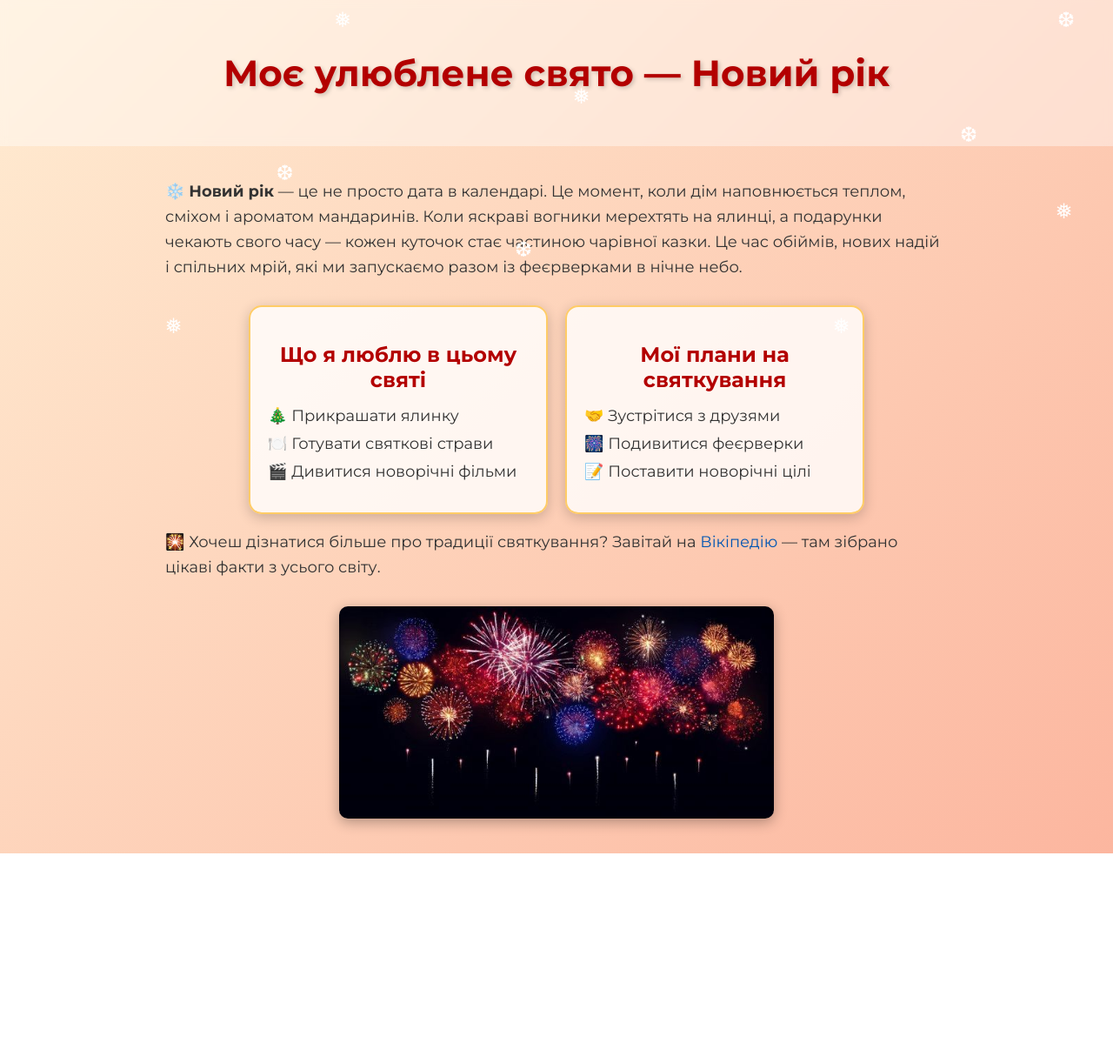
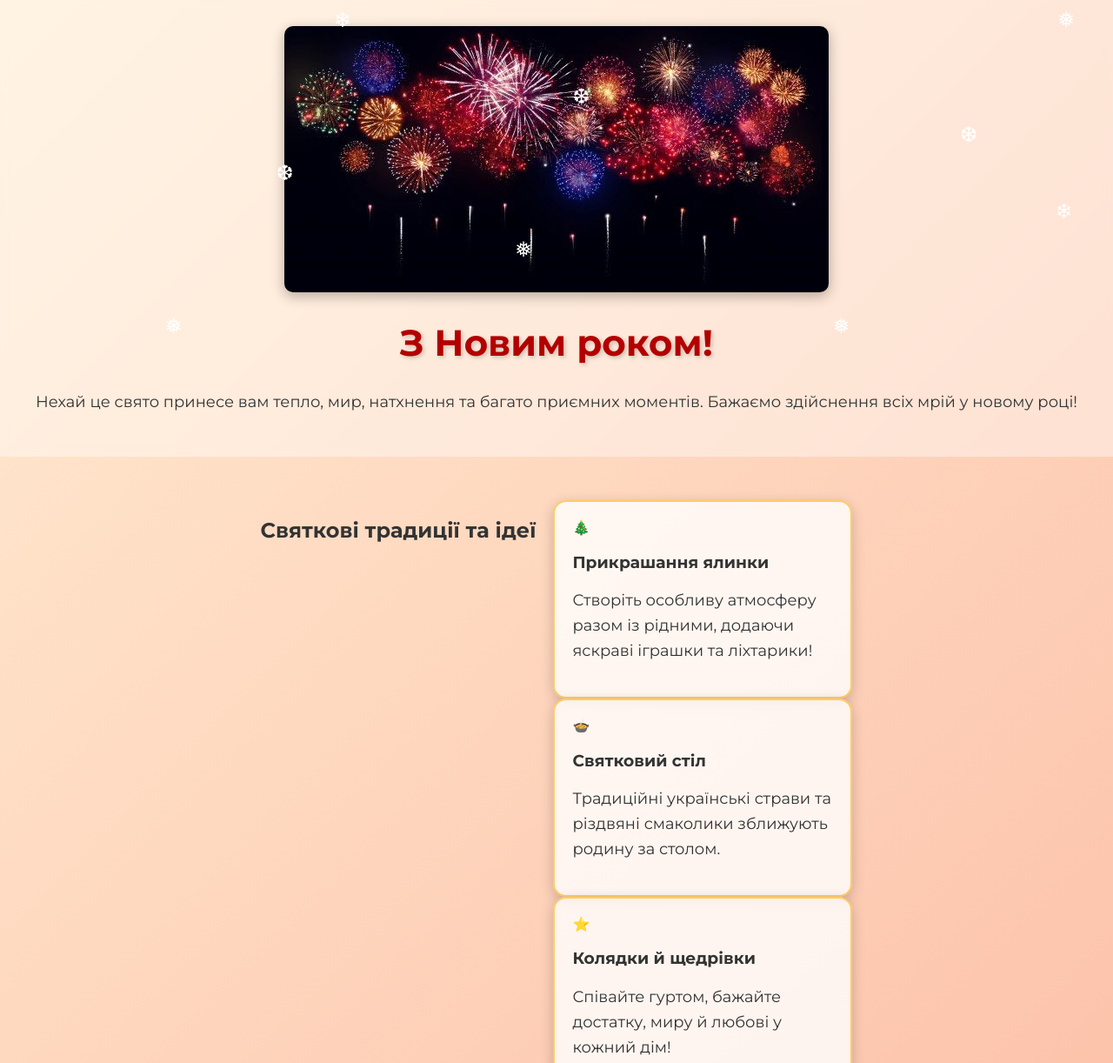
Before and after one commit to Lutvunenko-Dmutro/new-year-website, a plain HTML site: page site/index.html in a window 1280 px wide. Shown: the top 1222 px of the page at 87% size. Before the commit the page ends 981 px from the top, so only its background shows below. Drawn offline with Linux system fonts and the light colour scheme.

Commit message:
Update index.html

```diff
--- a/site/index.html
+++ b/site/index.html
@@ -3,71 +3,88 @@
   <head>
     <meta charset="UTF-8">
     <meta name="viewport" content="width=device-width, initial-scale=1.0">
-    <title>Моє улюблене свято</title>
-    <!-- Сучасний шрифт Montserrat -->
+    <title>Святковий Новий рік — Український сайт</title>
+    <!-- Google Fonts Montserrat -->
+    <link rel="preconnect" href="https://fonts.googleapis.com">
+    <link rel="preconnect" href="https://fonts.gstatic.com" crossorigin>
     <link href="https://fonts.googleapis.com/css2?family=Montserrat:wght@400;700&display=swap" rel="stylesheet">
+    <!-- Зовнішній CSS -->
     <link rel="stylesheet" href="styles.css">
   </head>
   <body>
-
-    <!-- Сніжинки -->
     <div class="snowflakes" aria-hidden="true">
       <div class="snowflake">❅</div>
       <div class="snowflake">❆</div>
+      <div class="snowflake">❄</div>
       <div class="snowflake">❅</div>
       <div class="snowflake">❆</div>
+      <div class="snowflake">❄</div>
       <div class="snowflake">❅</div>
       <div class="snowflake">❆</div>
+      <div class="snowflake">❄</div>
       <div class="snowflake">❅</div>
-        <div class="snowflake">❆</div>
-        <div class="snowflake">❅</div>
-        <div class="snowflake">❆</div>
     </div>
-
-    <header class="scroll-animate">
-        <h1>Моє улюблене свято — Новий рік</h1>
+    <header class="site-header reveal">
+      <div class="header-content">
+        <div class="header-image">
+          <!-- інтегруйте своє зображення, замінити шлях/alt -->
+          <img src="images/Новорічний феєрверк.jpg" alt="Новорічний феєрверк" class="responsive-img" />
+        </div>
+        <div class="header-text">
+          <h1>З Новим роком!</h1>
+          <p>
+            Нехай це свято принесе вам тепло, мир, натхнення та багато приємних моментів. Бажаємо здійснення всіх мрій у новому році!
+          </p>
+        </div>
+      </div>
     </header>
-
     <main>
-        <section class="intro scroll-animate">
+      <section class="cases">
+        <h2 class="reveal">Святкові традиції та ідеї</h2>
+        <div class="case-list">
+          <div class="case reveal">
+            <span class="case-icon" aria-hidden="true">🎄</span>
+            <h3>Прикрашання ялинки</h3>
+            <p>Створіть особливу атмосферу разом із рідними, додаючи яскраві іграшки та ліхтарики!</p>
+          </div>
+          <div class="case reveal">
+            <span class="case-icon" aria-hidden="true">🍲</span>
+            <h3>Святковий стіл</h3>
+            <p>Традиційні українські страви та різдвяні смаколики зближують родину за столом.</p>
+          </div>
+          <div class="case reveal">
+            <span class="case-icon" aria-hidden="true">⭐</span>
+            <h3>Колядки й щедрівки</h3>
+            <p>Співайте гуртом, бажайте достатку, миру й любові у кожний дім!</p>
+          </div>
+          <div class="case reveal">
+            <span class="case-icon" aria-hidden="true">📸</span>
+            <h3>Сімейне фото</h3>
+            <p>Збережіть найкращі моменти, щоб переглядати їх іще не раз та усміхатись!</p>
+          </div>
+          <div class="case reveal">
+            <span class="case-icon" aria-hidden="true">🎁</span>
+            <h3>Подарунки</h3>
+            <p>Даруйте друзям та близьким емоції й увагу — це найдорожчі презенти!</p>
+          </div>
+        </div>
+      </section>
+      <section class="about-holiday reveal">
+        <h2>Що таке Новий рік?</h2>
         <p>
-                ❄️ <strong>Новий рік</strong> — це не просто дата в календарі. Це момент, коли дім наповнюється теплом, сміхом і ароматом мандаринів.
-                Коли яскраві вогники мерехтять на ялинці, а подарунки чекають свого часу — кожен куточок стає частиною чарівної казки.
-                Це час обіймів, нових надій і спільних мрій, які ми запускаємо разом із феєрверками в нічне небо.
+          Новий рік — це особливе календарне свято, яке символізує оновлення та надію на краще. В Україні це завжди був час осмислення минулого та віри в майбутнє. Святкування супроводжується родинними зустрічами, вітаннями, колядками та добрими традиціями.
+        </p>
+        <p>
+          <a href="https://uk.wikipedia.org/wiki/Новий_рік" target="_blank" rel="noopener noreferrer" hreflang="uk" class="wiki-link">
+            Детальніше у Вікіпедії
+          </a>
         </p>
       </section>
-
-        <section class="cases scroll-animate">
-            <div class="case">
-                <h2>Що я люблю в цьому святі</h2>
-                <ul>
-                    <li>🎄 Прикрашати ялинку</li>
-                    <li>🍽️ Готувати святкові страви</li>
-                    <li>🎬 Дивитися новорічні фільми</li>
-                </ul>
+    </main>
+    <footer class="site-footer reveal">
+      <div class="footer-content">
+        <p>Сайт створено з любов’ю, спеціально до Нового року 2025 року. Щасливих свят!</p>
       </div>
-
-            <div class="case">
-                <h2>Мої плани на святкування</h2>
-                <ul>
-                    <li>🤝 Зустрітися з друзями</li>
-                    <li>🎆 Подивитися феєрверки</li>
-                    <li>📝 Поставити новорічні цілі</li>
-                </ul>
-            </div>
-        </section>
-
-        <section class="scroll-animate">
-             <p>
-                🎇 Хочеш дізнатися більше про традиції святкування?
-                Завітай на <a href="https://uk.wikipedia.org/wiki/Новий_рік" target="_blank">Вікіпедію</a> — там зібрано цікаві факти з усього світу.
-            </p>
-        </section>
-
-        <figure class="scroll-animate">
-            <img src="images/Новорічний феєрверк.jpg" alt="Новорічний феєрверк" width="500">
-        </figure>
-    </main>
-
+    </footer>
   </body>
 </html>
```
Lines whose indentation alone changed are shown as unchanged.
